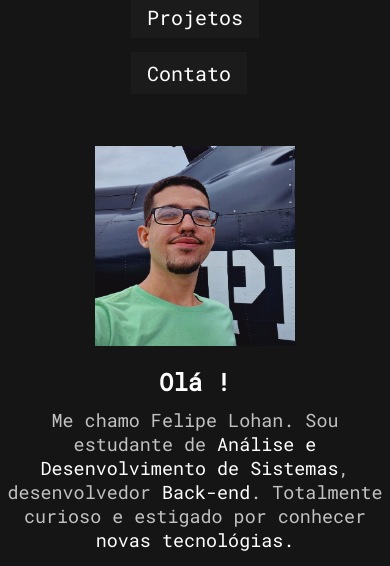
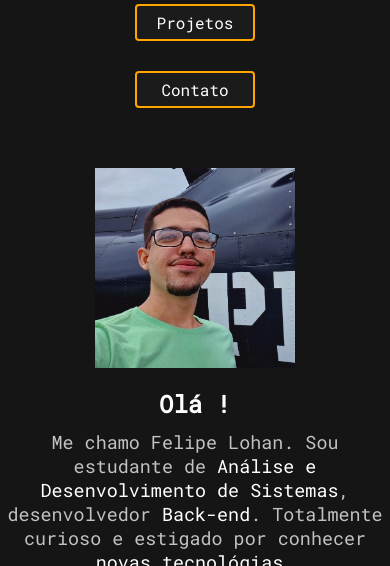
Before and after one commit to FelipeLohan/Portifolio-2, a plain HTML site: page index.html in a window 390 px wide. Shown: the part 58-624 px from the top of the page. Drawn offline with Linux system fonts and the light colour scheme.

Commit message:
pronto pra deploy

```diff
--- a/styles/header.css
+++ b/styles/header.css
@@ -1,5 +1,3 @@
-
-
 .header {
   max-width: 100%;
   margin: auto;
@@ -11,7 +9,7 @@
 }
 
 header::before {
-  content: '';
+  content: "";
   position: absolute;
   top: 0;
   left: 0;
@@ -40,7 +38,7 @@ header::before {
   font-size: 2rem;
 }
 
-header a:hover{
+header a:hover {
   color: orange;
   transition: 0.3s;
 }
@@ -66,19 +64,25 @@ header a:hover{
 
   .header-menu a {
     background-color: #1b1b1b;
+    border-radius: 4px;
+    border-style: solid;
+    border-color: orange;
+    border-width: 2px;
   }
 }
 
 @media (max-width: 768px) {
   .header-menu {
-
     gap: 30px;
-    font-size: 1.25rem;
+    font-size: 1rem;
     margin-right: 0px;
   }
 
   .header-menu a {
-    padding: 8px 16px;
+    display: inline-block;
+    padding: 6px 8px;
+    width: 100px;
+    text-align: center;
   }
 
   .header-logo {
@@ -88,7 +92,7 @@ header a:hover{
 }
 
 @media (max-width: 450px) {
-.header-menu{
-  flex-direction: column;
+  .header-menu {
+    flex-direction: column;
+  }
 }
-}
```
